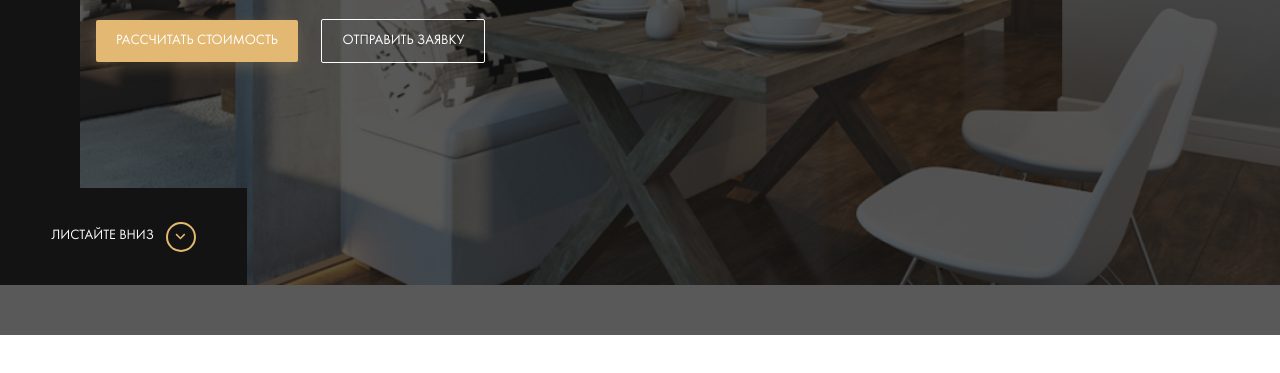
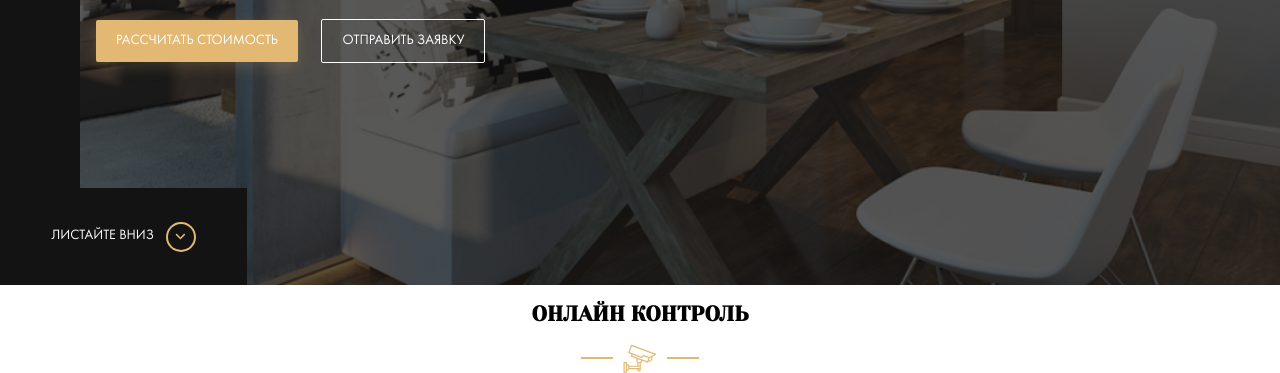
Before and after one commit to Dinara-V/repair-design, a website: page index.html in a window 1280 px wide. Shown: the part 515-888 px from the top of the page. Before the commit the page ends 850 px from the top, so only its background shows below. Drawn offline with Linux system fonts and the light colour scheme; files whose address does not match are found by name.

Commit message:
feat: added control section and moved body settings in settings.sass

```diff
--- a/index.html
+++ b/index.html
@@ -50,6 +50,21 @@
       <!-- /.container -->
       <a href="#" class="hero__scroll-down">листайте вниз</a>
     </section>
+    <section class="section control">
+      <div class="container">
+        <div class="section-title">
+          <h2 class="section-title__heading">Онлайн контроль</h2>
+          <!-- /.section-title__heading -->
+          <div class="section-title__image">
+            <img src="img/video.svg" alt="Видео">
+          </div>
+          <!-- /.section-title__image -->
+        </div>
+        <!-- /.section-title -->
+      </div>
+      <!-- /.container -->
+    </section>
+    <!-- /.control -->
   </main>
 </body>
 
--- /dev/null
+++ b/sass/_settings.sass
@@ -0,0 +1,20 @@
+*, *:before, *:after
+  box-sizing: border-box
+body
+  font-family: 'Futura Book', sans-serif
+  font-size: 14px
+.section
+  &-title
+    text-align: center
+    text-transform: uppercase
+    font-family: 'Yeseva One', cursive
+    &__image
+      display: flex
+      justify-content: center
+      align-items: center
+      &::before, &::after
+        content: ''
+        margin: 0 10px
+        width: 32px
+        height: 2px
+        background-color: $primary
--- a/sass/style.sass
+++ b/sass/style.sass
@@ -3,11 +3,7 @@
 @import 'variables'
 @import 'interface'
 @import 'grid'
+@import 'settings'
 @import 'templates/header'
 @import 'templates/hero'
-
-*, *:before, *:after
-  box-sizing: border-box
-body
-  font-family: 'Futura Book', sans-serif
-  font-size: 14px
+@import 'templates/control'
--- a/sass/templates/_hero.sass
+++ b/sass/templates/_hero.sass
@@ -13,6 +13,8 @@
     position: absolute
     width: 100%
     height: 100%
+    top: 0
+    left: 0
     background-color: rgba($dark, 0.7)
   &__content
     max-width: 670px
```
Also changed, not shown: css/style.css, img/video.svg (added), sass/templates/_control.sass (added).
